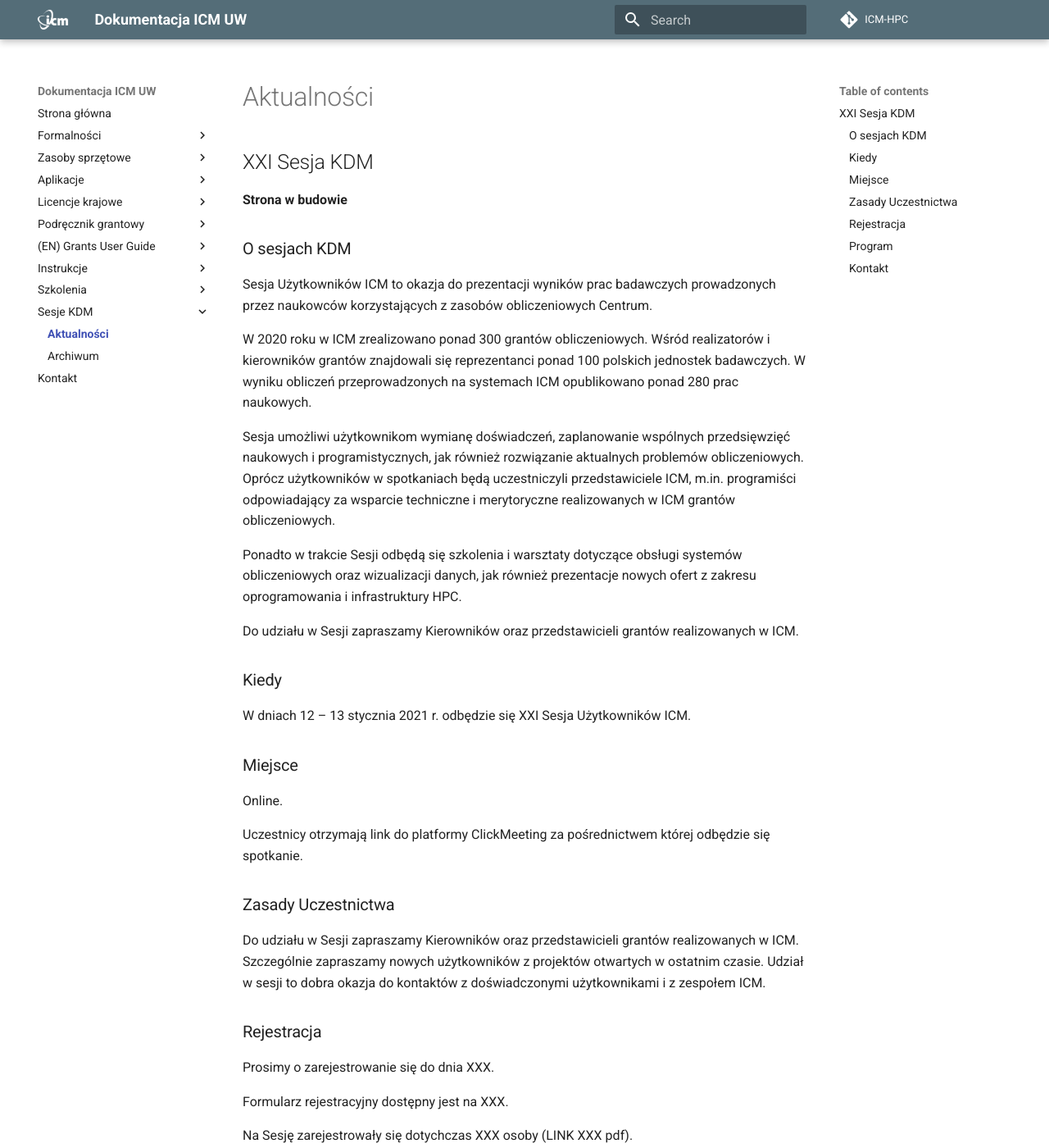
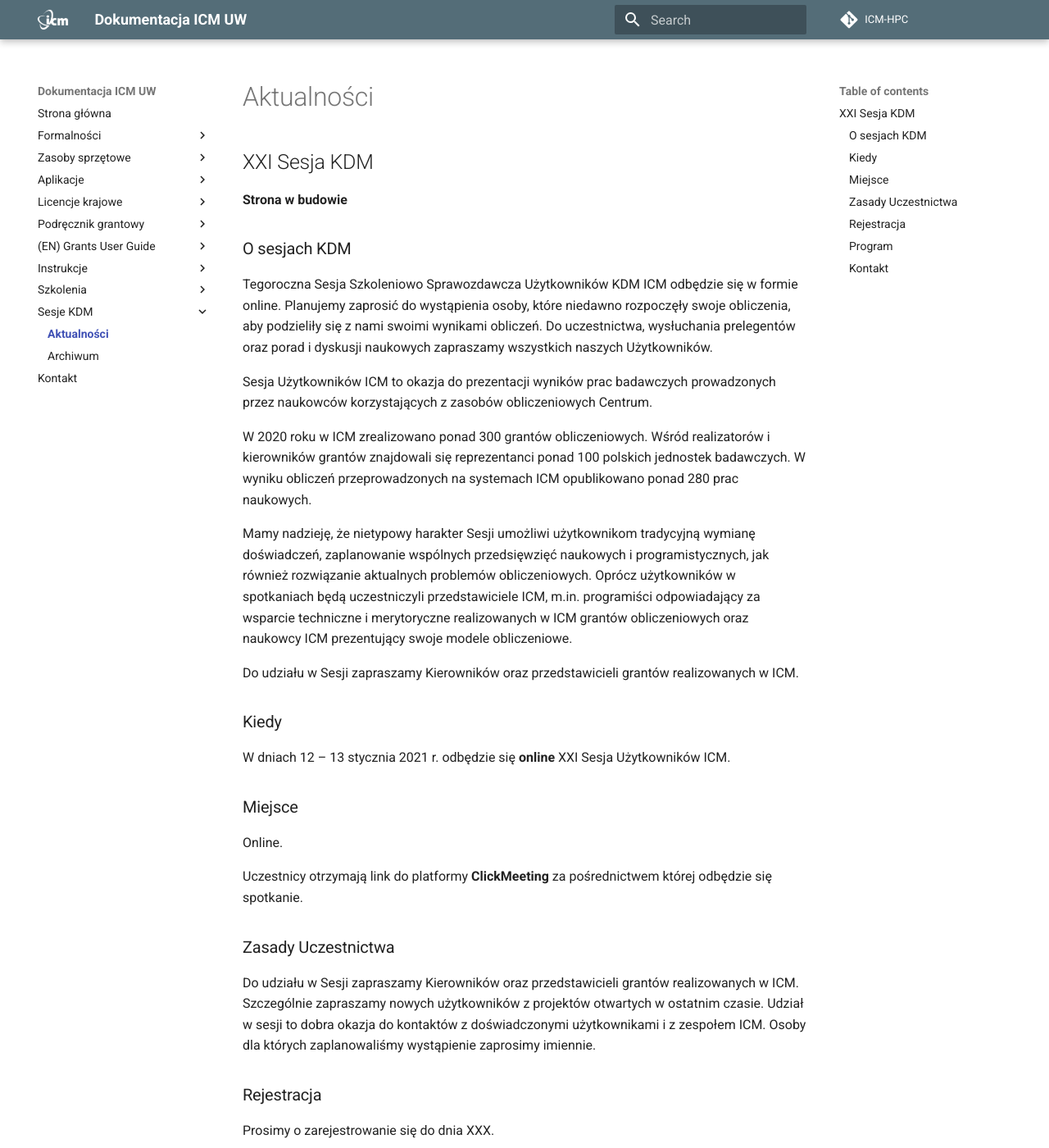
Before and after one commit to kubajal/hpc-docs, an MkDocs documentation site: the page built from docs/Sesje_KDM/aktualnosci.md, in a window 1280 px wide and 1400 px high. Shown: the whole window at 82% size. Built offline with MkDocs 1.6.1 and Material for MkDocs 9.7.7, drawn with Linux system fonts in a browser that asks for light colours; some of the changed text lies outside the part shown.

Commit message:
Update aktualnosci.md

```diff
--- a/docs/Sesje_KDM/aktualnosci.md
+++ b/docs/Sesje_KDM/aktualnosci.md
@@ -10,31 +10,33 @@ draft: false
 
 ### O sesjach KDM
 
+Tegoroczna Sesja Szkoleniowo Sprawozdawcza Użytkowników KDM ICM odbędzie się w formie online. Planujemy zaprosić do wystąpienia osoby, które niedawno rozpoczęły swoje obliczenia, aby podzieliły się z nami swoimi wynikami obliczeń.
+Do uczestnictwa, wysłuchania prelegentów oraz porad i dyskusji naukowych zapraszamy wszystkich naszych Użytkowników.
+
 Sesja Użytkowników ICM to okazja do prezentacji wyników prac badawczych prowadzonych przez naukowców korzystających z zasobów obliczeniowych Centrum.
 
 W 2020 roku w ICM zrealizowano ponad 300 grantów obliczeniowych. Wśród realizatorów i kierowników grantów znajdowali się reprezentanci ponad 100 polskich jednostek badawczych. W wyniku obliczeń przeprowadzonych na systemach ICM opublikowano ponad 280 prac naukowych.
 
-Sesja umożliwi użytkownikom wymianę doświadczeń, zaplanowanie wspólnych przedsięwzięć naukowych i programistycznych, jak również rozwiązanie aktualnych problemów obliczeniowych. Oprócz użytkowników w spotkaniach będą uczestniczyli przedstawiciele ICM, m.in. programiści odpowiadający za wsparcie techniczne i merytoryczne realizowanych w ICM grantów obliczeniowych.
-
-Ponadto w trakcie Sesji odbędą się szkolenia i warsztaty dotyczące obsługi systemów obliczeniowych oraz wizualizacji danych, jak również prezentacje nowych ofert z zakresu oprogramowania i infrastruktury HPC.
+Mamy nadzieję, że nietypowy harakter Sesji umożliwi użytkownikom tradycyjną wymianę doświadczeń, zaplanowanie wspólnych przedsięwzięć naukowych i programistycznych, jak również rozwiązanie aktualnych problemów obliczeniowych. Oprócz użytkowników w spotkaniach będą uczestniczyli przedstawiciele ICM, m.in. programiści odpowiadający za wsparcie techniczne i merytoryczne realizowanych w ICM grantów obliczeniowych oraz naukowcy ICM prezentujący swoje modele obliczeniowe.
 
 Do udziału w Sesji zapraszamy Kierowników oraz przedstawicieli grantów realizowanych w ICM.
 
 ### Kiedy
 
-W dniach 12 – 13 stycznia 2021 r. odbędzie się XXI Sesja Użytkowników ICM.
+W dniach 12 – 13 stycznia 2021 r. odbędzie się **online** XXI Sesja Użytkowników ICM.
 
 ### Miejsce
 
 Online.
 
-Uczestnicy otrzymają link do platformy ClickMeeting za pośrednictwem której odbędzie się spotkanie.
+Uczestnicy otrzymają link do platformy **ClickMeeting** za pośrednictwem której odbędzie się spotkanie.
 
 ### Zasady Uczestnictwa
 
 Do udziału w Sesji zapraszamy Kierowników oraz przedstawicieli grantów realizowanych w ICM.
 Szczególnie zapraszamy nowych użytkowników z projektów otwartych w ostatnim czasie.
 Udział w sesji to dobra okazja do kontaktów z doświadczonymi użytkownikami i z zespołem ICM.
+Osoby dla których zaplanowaliśmy wystąpienie zaprosimy imiennie.
 
 ### Rejestracja
 
```
Also changed, not shown: other parts of docs/Sesje_KDM/aktualnosci.md (+1 -3 lines).
